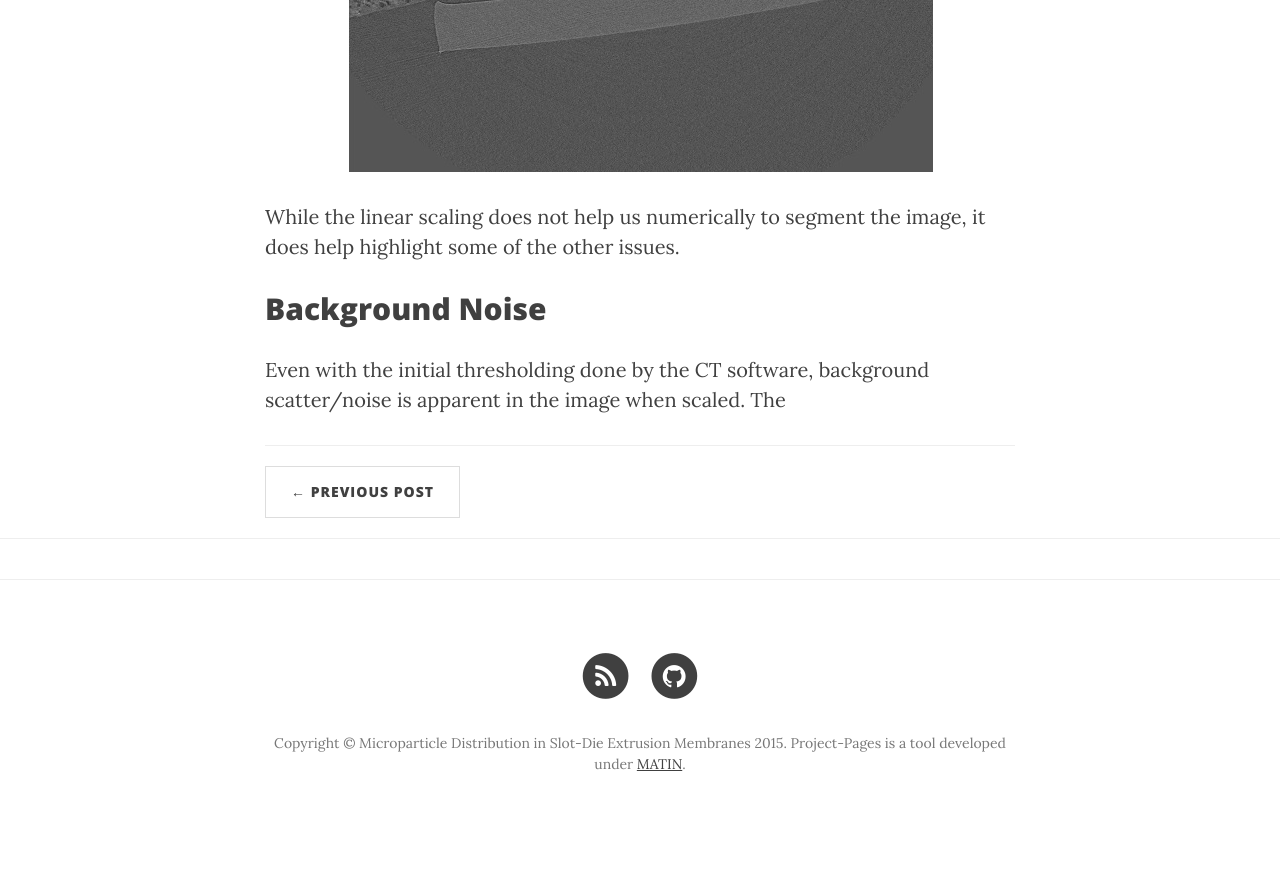
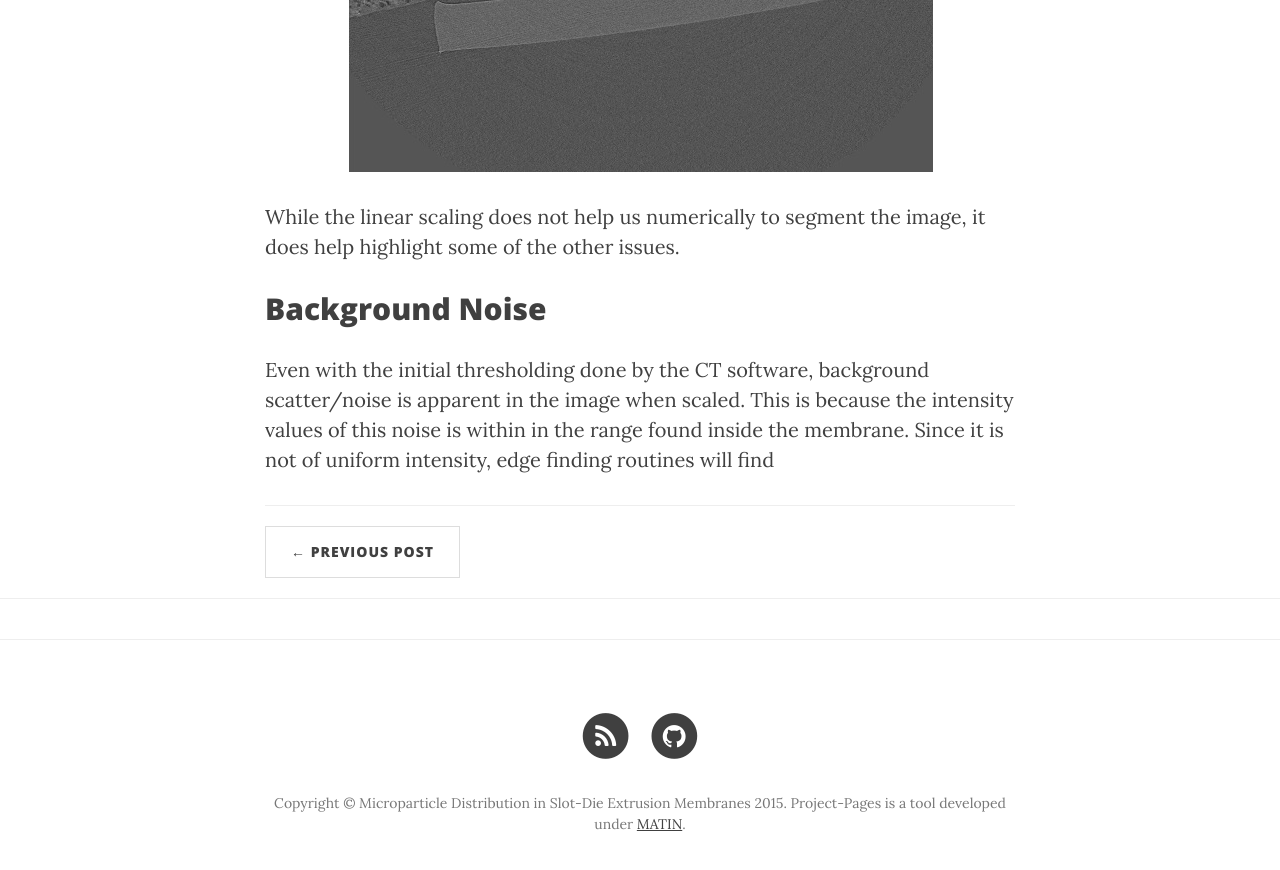
Before and after one commit to Materials-Informatics-Class-Fall2015/MIC-Microparticle-distribution, a Jekyll site: the page built from _posts/2015-10-30-Image Processing - Background Noise.md, in a window 1280 px wide and 900 px high, scrolled down 2287 px. Shown: the top 870 px of the window. Built offline with Jekyll 4.4.1, drawn with Linux system fonts in a browser that asks for light colours; nearby versions of some CDN libraries; comment, search, counter and statistics services are not loaded; before the commit the page ends 3127 px from its top, so only the background shows below that.

Commit message:
Published with MATIN Flavored StackEdit

```diff
--- a/_posts/2015-10-30-Image Processing - Background Noise.md
+++ b/_posts/2015-10-30-Image Processing - Background Noise.md
@@ -29,4 +29,4 @@ While the linear scaling does not help us numerically to segment the image, it d
 Background Noise
 ----------------
 
-Even with the initial thresholding done by the CT software, background scatter/noise is apparent in the image when scaled. The
+Even with the initial thresholding done by the CT software, background scatter/noise is apparent in the image when scaled. This is because the intensity values of this noise is within in the range found inside the membrane. Since it is not of uniform intensity, edge finding routines will find
```
